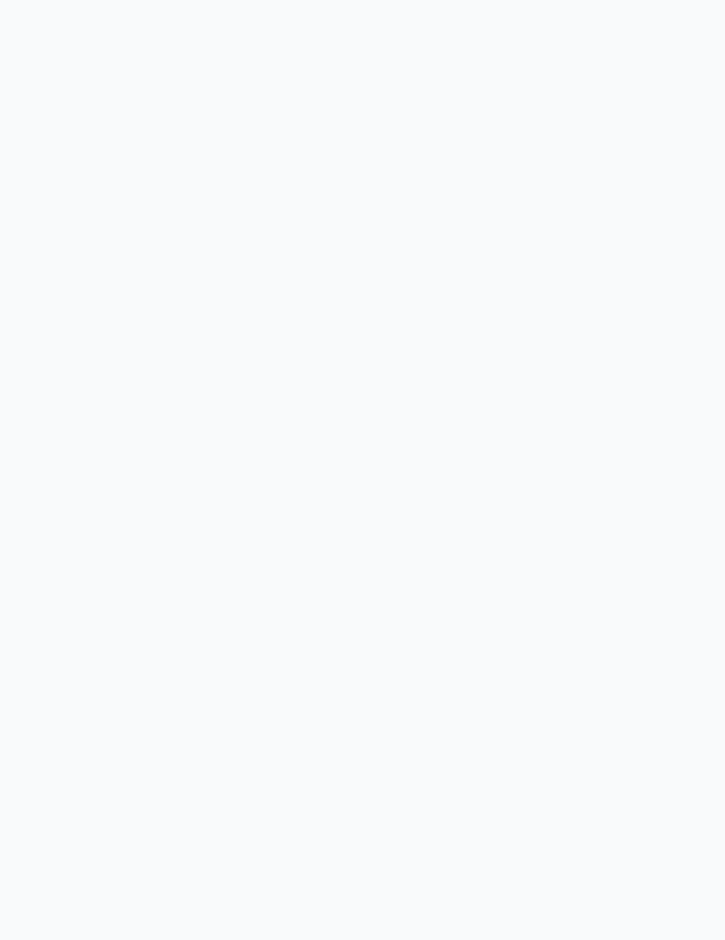
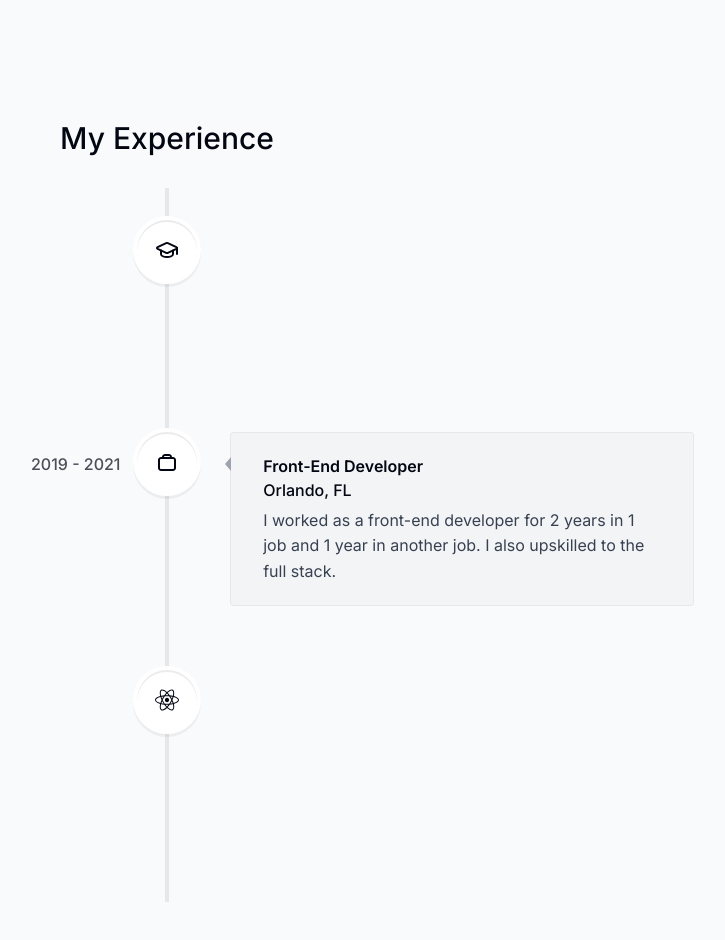
Before and after one commit to nickdunn2/portfolio, a Next.js app: page / in a window 1280 px wide. Shown: the part 2840-3780 px from the top of the page, without its empty margins (473-1198 px from the left). Built offline with nearby package versions, Linux system fonts and the light colour scheme.

Commit message:
feat(experience): introduce Experience timeline (with disabled animation)

```diff
--- a/app/globals.css
+++ b/app/globals.css
@@ -1,3 +1,7 @@
 @tailwind base;
 @tailwind components;
 @tailwind utilities;
+
+html {
+    --line-color: #e5e7eb;
+}
--- a/app/page.tsx
+++ b/app/page.tsx
@@ -3,6 +3,7 @@ import SectionDivider from "@/components/section-divider"
 import About from "@/components/about"
 import Projects from "@/components/projects"
 import Skills from "@/components/skills"
+import Experience from "@/components/experience"
 
 export default function Home() {
   return (
@@ -12,6 +13,7 @@ export default function Home() {
       <About/>
       <Projects/>
       <Skills/>
+      <Experience/>
     </main>
   )
 }
--- /dev/null
+++ b/components/experience.tsx
@@ -0,0 +1,57 @@
+'use client'
+
+import React from "react"
+import SectionHeader from "@/components/section-header"
+import {
+  VerticalTimeline,
+  VerticalTimelineElement,
+} from "react-vertical-timeline-component"
+import "react-vertical-timeline-component/style.min.css"
+import { experiencesData } from "@/lib/data"
+
+
+const Experience = () => {
+  return (
+    <section id="experience">
+      <SectionHeader>My Experience</SectionHeader>
+      <VerticalTimeline lineColor="">
+        {
+          experiencesData.map((expItem, index) => {
+            return (
+              <React.Fragment key={index}>
+                <VerticalTimelineElement
+                  // Library has "is-hidden" bug with animation + intersection observer.
+                  // See https://stackoverflow.com/questions/77465666/react-vertical-timeline-is-not-showing-the-output-html-keeps-the-elements-hidde.
+                  // Have to manually add visible prop (or animate={false}) for now.
+                  visible={true}
+                  contentStyle={{
+                    background: "#f3f4f6",
+                    boxShadow: "none",
+                    border: "1px solid rgba(0, 0, 0, 0.05)",
+                    textAlign: "left",
+                    padding: "1.3rem 2rem",
+                  }}
+                  contentArrowStyle={{
+                    borderRight: "0.4rem solid #9ca3af",
+                  }}
+                  date={expItem.date}
+                  icon={expItem.icon}
+                  iconStyle={{
+                    background: "white",
+                    fontSize: "1.5rem",
+                  }}
+                >
+                  <h3 className="font-semibold capitalize">{expItem.title}</h3>
+                  <p className="font-normal !mt-0">{expItem.location}</p>
+                  <p className="!mt-1 !font-normal text-gray-700">{expItem.description}</p>
+                </VerticalTimelineElement>
+              </React.Fragment>
+            )
+          })
+        }
+      </VerticalTimeline>
+    </section>
+  )
+}
+
+export default Experience
--- a/components/skills.tsx
+++ b/components/skills.tsx
@@ -23,7 +23,7 @@ const Skills = () => {
   const { ref } = useSectionInView('Skills')
 
   return (
-    <section ref={ref} className="mb-28 max-w-[53rem] scroll-mt-28 text-center sm:mb-40">
+    <section ref={ref} id="skills" className="mb-28 max-w-[53rem] scroll-mt-28 text-center sm:mb-40">
       <SectionHeader>My Skills</SectionHeader>
       <ul className="flex flex-wrap justify-center gap-2 text-lg text-gray-700">
         {
--- a/package.json
+++ b/package.json
@@ -23,7 +23,11 @@
     "react-dom": "18.2.0",
     "react-icons": "^5.0.1",
     "react-intersection-observer": "^9.10.1",
+    "react-vertical-timeline-component": "^3.6.0",
     "tailwindcss": "3.4.1",
     "typescript": "5.4.2"
+  },
+  "devDependencies": {
+    "@types/react-vertical-timeline-component": "^3.3.6"
   }
 }
```
Also changed, not shown: 1 other file (tests, documents, lock files or other folders).
